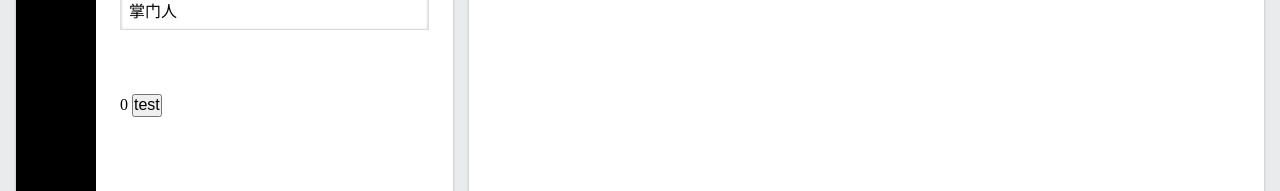
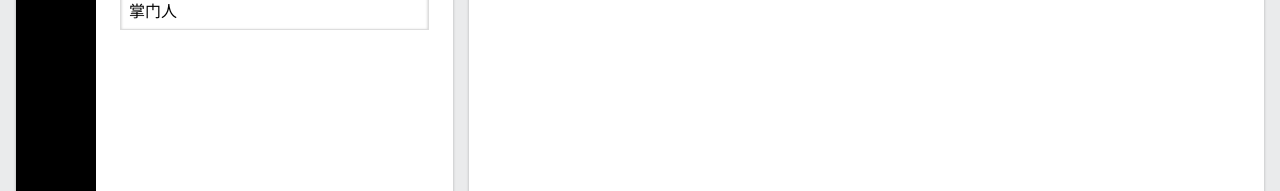
Before and after one commit to wangpeng1994/vue-resume, a Vue app: page / in a window 1280 px wide. Shown: the part 329-520 px from the top of the page. Built offline with nearby package versions, Linux system fonts and the light colour scheme.

Commit message:
删除测试代码

```diff
--- a/src/components/ResumeEditor.vue
+++ b/src/components/ResumeEditor.vue
@@ -27,11 +27,6 @@
           <input type="text" v-model="resume[item.field][key]">
         </div>
       </li>
-
-      <li>
-        {{ count }}
-        <button @click="add">test</button>
-      </li>
     </ol>
   </div>
 
@@ -43,15 +38,12 @@ export default {
 
 
   computed: {
-    count(){
-      return this.$store.state.count
-    },
     selected: {
       get(){
         return this.$store.state.selected
       },
       set(value){
-        return this.$store.commit('switchTab', value)
+        return this.$store.commit('switchTab', value) // set时，传入载荷，也就是最新的selected
       }
     },
     resume(){
--- a/src/store/index.js
+++ b/src/store/index.js
@@ -5,8 +5,6 @@ Vue.use(Vuex)
 
 export default new Vuex.Store({
   state: {
-    count: 0,
-
     selected: 'profile',
     resume: {
       config: [
@@ -46,10 +44,7 @@ export default new Vuex.Store({
   },
 
   mutations: {
-    increment(state){
-      state.count++
-    },
-    switchTab(state, payload){
+    switchTab(state, payload){ // 设置载荷，便于set
       state.selected = payload
     }
   }
```
